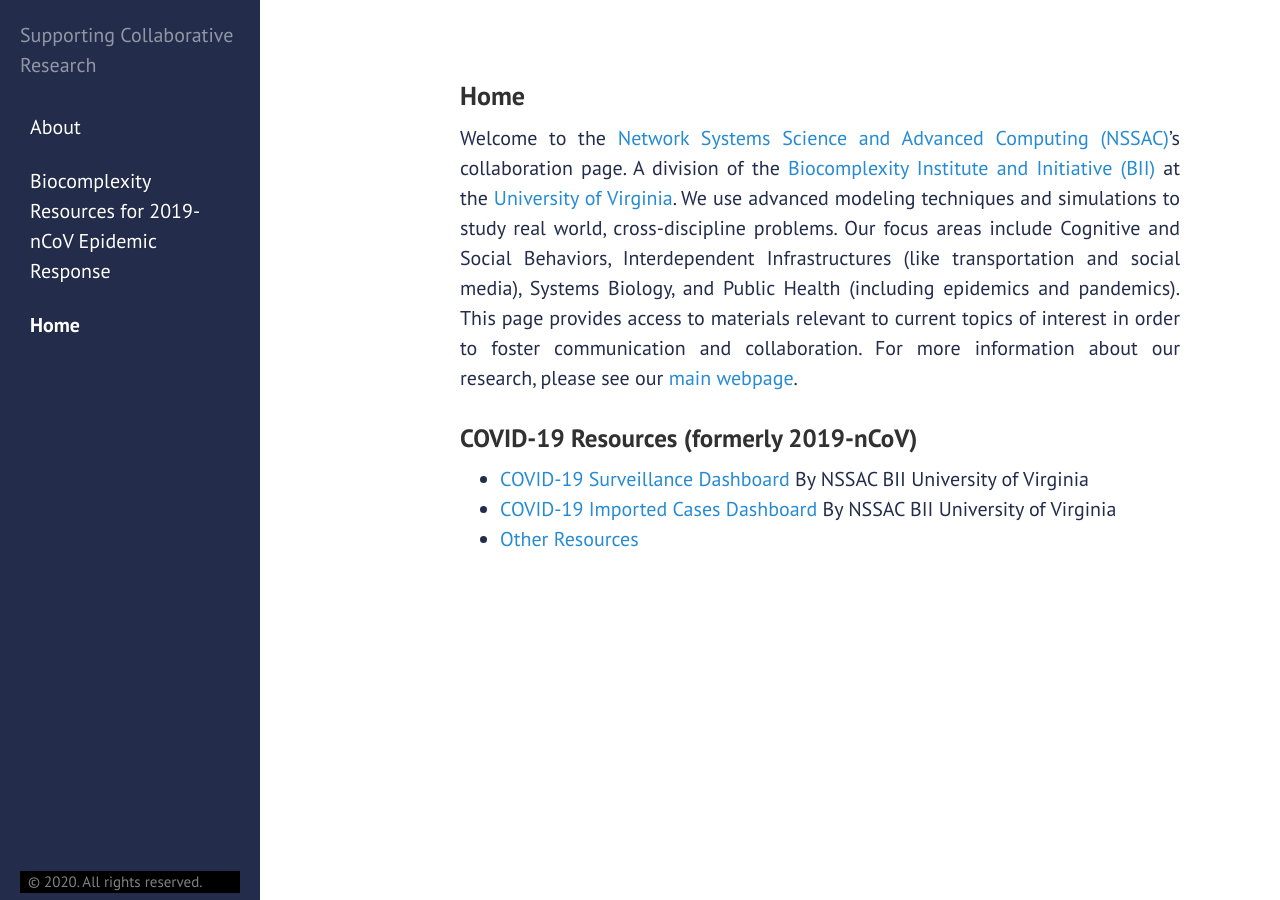
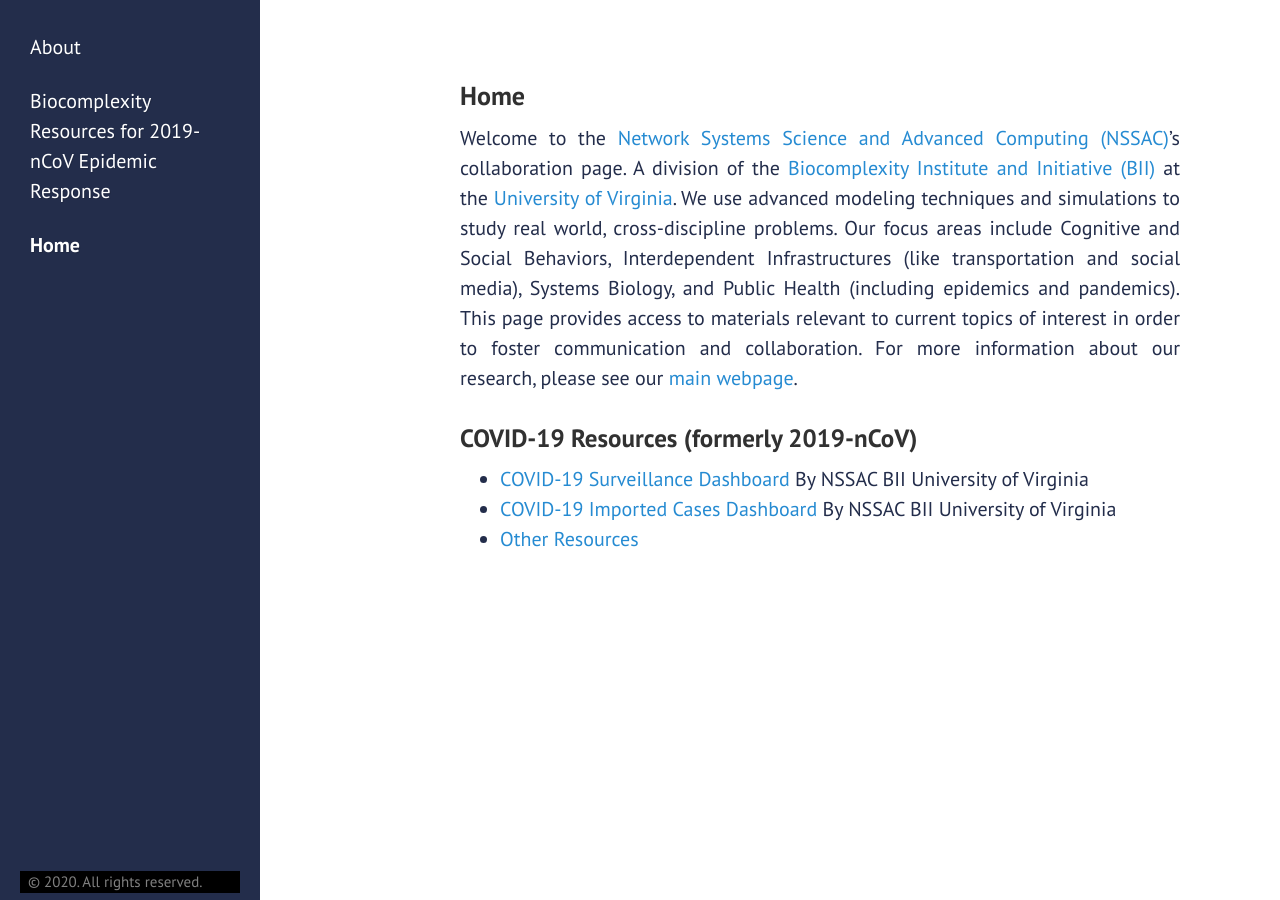
Before and after one commit to mehta-gaurav/mehta-gaurav.github.io, a Jekyll site: the page built from index.md, in a window 1280 px wide. Built offline with Jekyll 4.4.1, drawn with Linux system fonts in a browser that asks for light colours.

Commit message:
Update sidebar.html

```diff
--- a/_includes/sidebar.html
+++ b/_includes/sidebar.html
@@ -1,10 +1,6 @@
 <div class="sidebar">
    <div class="container>
       <div class="sidebar-about">
-<!--       <h2>
-         <a href="{{ site.baseurl }}"> {{ site.title }} </a>
-      </h2> -->
-      <p class="lead">{{ site.description }}</p>
    </div>
    <nav id="menu" class="sidebar-nav">
       <ul class="main-menu clearfix">
@@ -19,8 +15,6 @@
           {% endif %}
         {% endif %}
       {% endfor %}
-<!--          <li><a class="sidebar-nav-item{% if page.url == site.dashboardUrl %} active{% endif %}"  href="{{ site.dashboardUrl }}" >COVID-19   </a></li>
-         <li><a class="sidebar-nav-item{% if page.url == site.aboutUrl %} active{% endif %}" href="{{ site.aboutUrl }}">About</a></li> -->
       </ul>
    </nav>
    <div class="sidebar-sticky">
```
